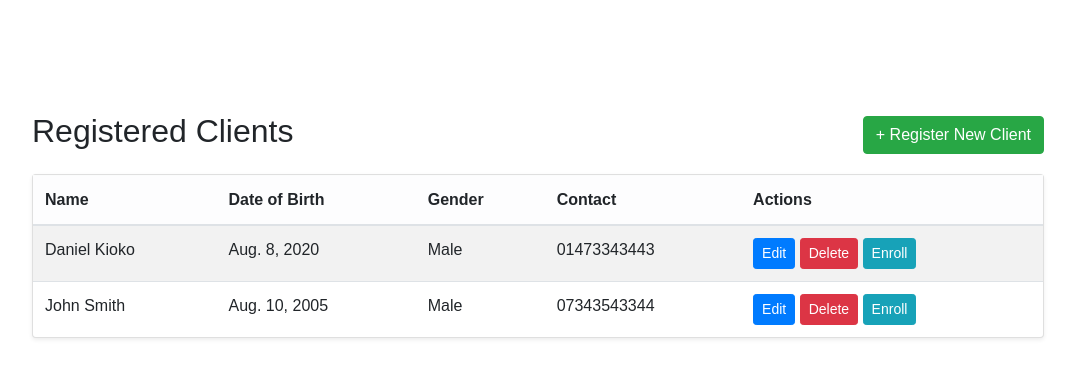
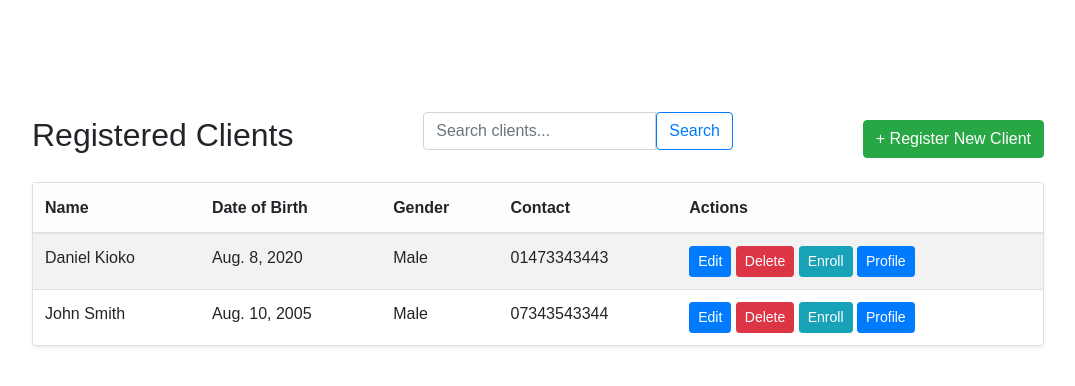
Before and after one commit to Danielkioko18/CEMA-Basic-Health-Information-System, a Django app: page /clients/ in a window 1280 px wide. Shown: the part 56-442 px from the top of the page, without its empty margins (102-1177 px from the left). Run offline with Django 4.2, Linux system fonts and the light colour scheme; data comes from the database, SQL or seed files in the repository; some libraries are stand-ins or nearby versions.

Commit message:
Search client from list

```diff
--- a/health/templates/client_list.html
+++ b/health/templates/client_list.html
@@ -4,6 +4,13 @@
 <div class="container mt-5">
     <div class="d-flex justify-content-between align-items-center mb-3">
         <h2>Registered Clients</h2>
+        <form method="GET" class="mb-3">
+            <div class="input-group">
+                <input type="text" name="q" class="form-control" placeholder="Search clients..." value="{{ query|default:'' }}">
+                <button class="btn btn-outline-primary" type="submit">Search</button>
+            </div>
+        </form>
+
         <a href="{% url 'register_client' %}" class="btn btn-success">+ Register New Client</a>
     </div>
 
@@ -30,6 +37,7 @@
                             <a href="{% url 'edit_client' client.id %}" class="btn btn-sm btn-primary">Edit</a>
                             <a href="{% url 'delete_client' client.id %}" class="btn btn-sm btn-danger" onclick="return confirm('Are you sure you want to delete this program?')">Delete</a>
                             <a href="{% url 'enroll_client' client.id %}" class="btn btn-sm btn-info">Enroll</a>
+                            <a href="{% url 'client_profile' client.id %}" class="btn btn-sm btn-primary">Profile</a>
 
                         </td>
                     </tr>
--- a/health/urls.py
+++ b/health/urls.py
@@ -11,4 +11,5 @@ urlpatterns = [
     path('clients/edit/<int:client_id>/', views.edit_client, name='edit_client'),
     path('clients/delete/<int:client_id>/', views.delete_client, name='delete_client'),
     path('clients/enroll/<int:client_id>/', views.enroll_client, name='enroll_client'),
+    path('clients/profile/<int:client_id>/', views.client_profile, name='client_profile'),
 ]
--- a/health/views.py
+++ b/health/views.py
@@ -2,6 +2,7 @@ from django.shortcuts import render, redirect
 from .models import HealthProgram, Client
 from .forms import HealthProgramForm, ClientForm, EnrollClientForm
 from django.shortcuts import get_object_or_404
+from django.db.models import Q
 
 def create_program(request):
     if request.method == 'POST':
@@ -53,8 +54,22 @@ def register_client(request):
 
 
 def client_list(request):
+    query = request.GET.get('q')
+    if query:
+        clients = Client.objects.filter(
+            Q(first_name__icontains=query) |
+            Q(last_name__icontains=query) |
+            Q(contact_number__icontains=query)
+        )
+    else:
+        clients = Client.objects.all()
+
+    return render(request, 'client_list.html', {'clients': clients, 'query': query})
+
+
+'''def client_list(request):
     clients = Client.objects.all()
-    return render(request, 'client_list.html', {'clients': clients})
+    return render(request, 'client_list.html', {'clients': clients})'''
 
 
 def edit_client(request, client_id):
@@ -87,3 +102,8 @@ def enroll_client(request, client_id):
         form = EnrollClientForm(instance=client)
 
     return render(request, 'enroll_client.html', {'form': form, 'client': client})
+
+
+def client_profile(request, client_id):
+    client = get_object_or_404(Client, id=client_id)
+    return render(request, 'client_profile.html', {'client': client})
```
Also changed, not shown: health/templates/client_profile.html (added, +28 -0 lines).
